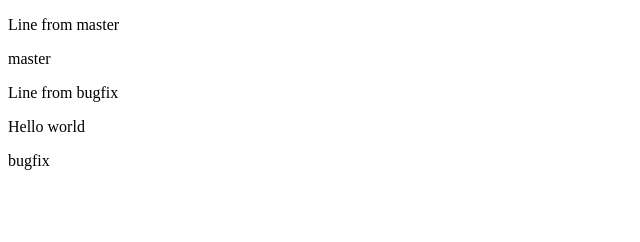
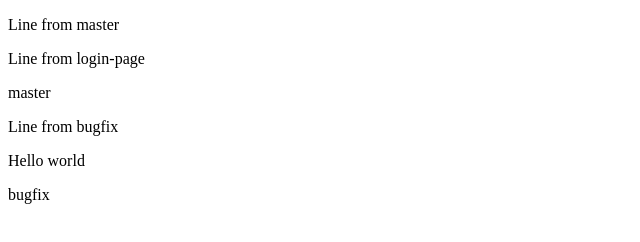
Before and after one commit to Tetiana-Andrushchenko/test_6_lesson, a plain HTML site: page index.html in a window 1280 px wide. Shown: the whole page, without its empty margins (0-640 px from the left). Drawn offline with Linux system fonts and the light colour scheme.

Commit message:
new titile

```diff
--- a/index.html
+++ b/index.html
@@ -6,6 +6,7 @@
   </head>
   <body>
   <p>Line from master</p>
+  <p>Line from login-page</p>
   master
   <p>Line from bugfix</p>
     <p>Hello world</p>
```
